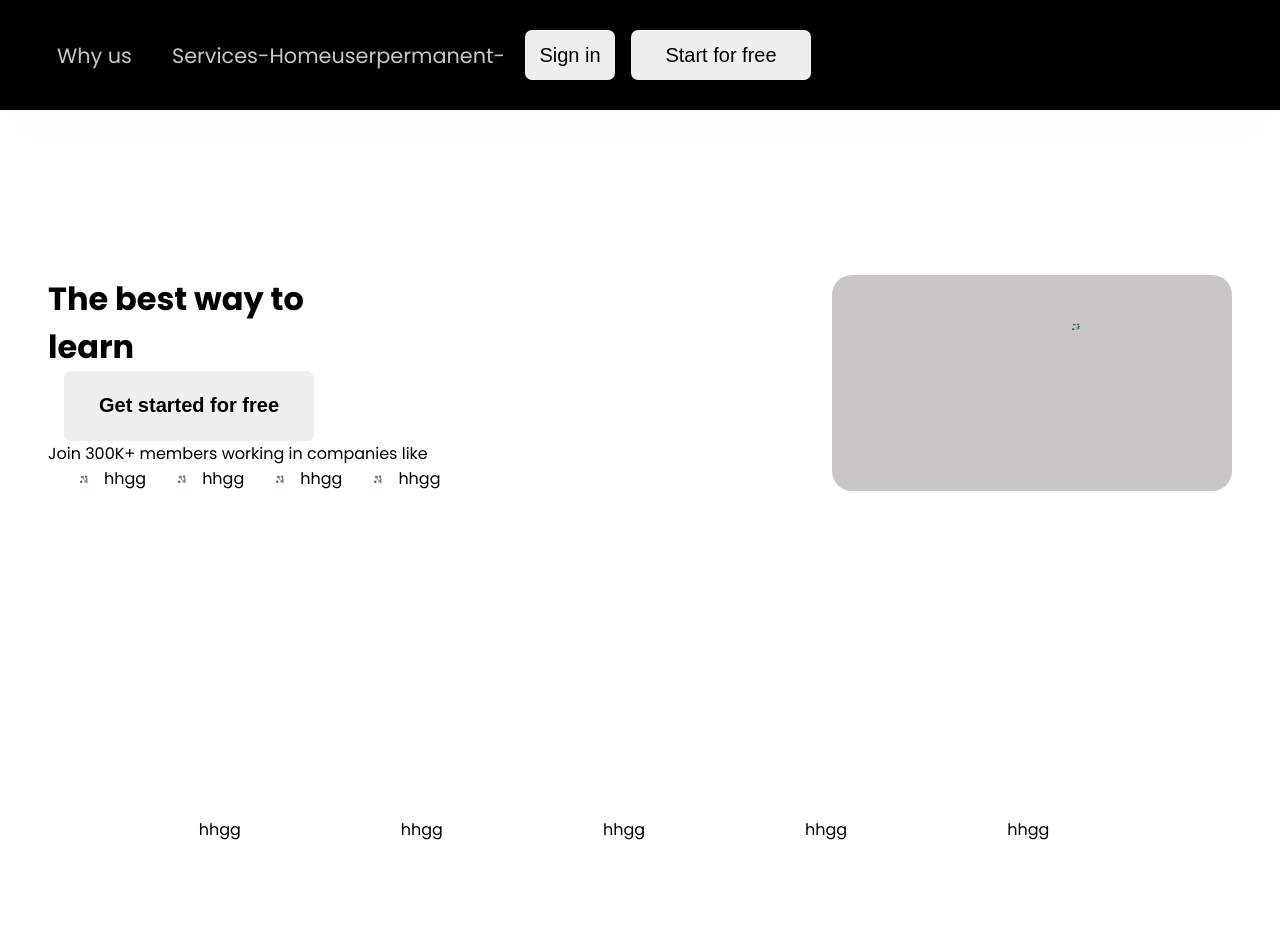
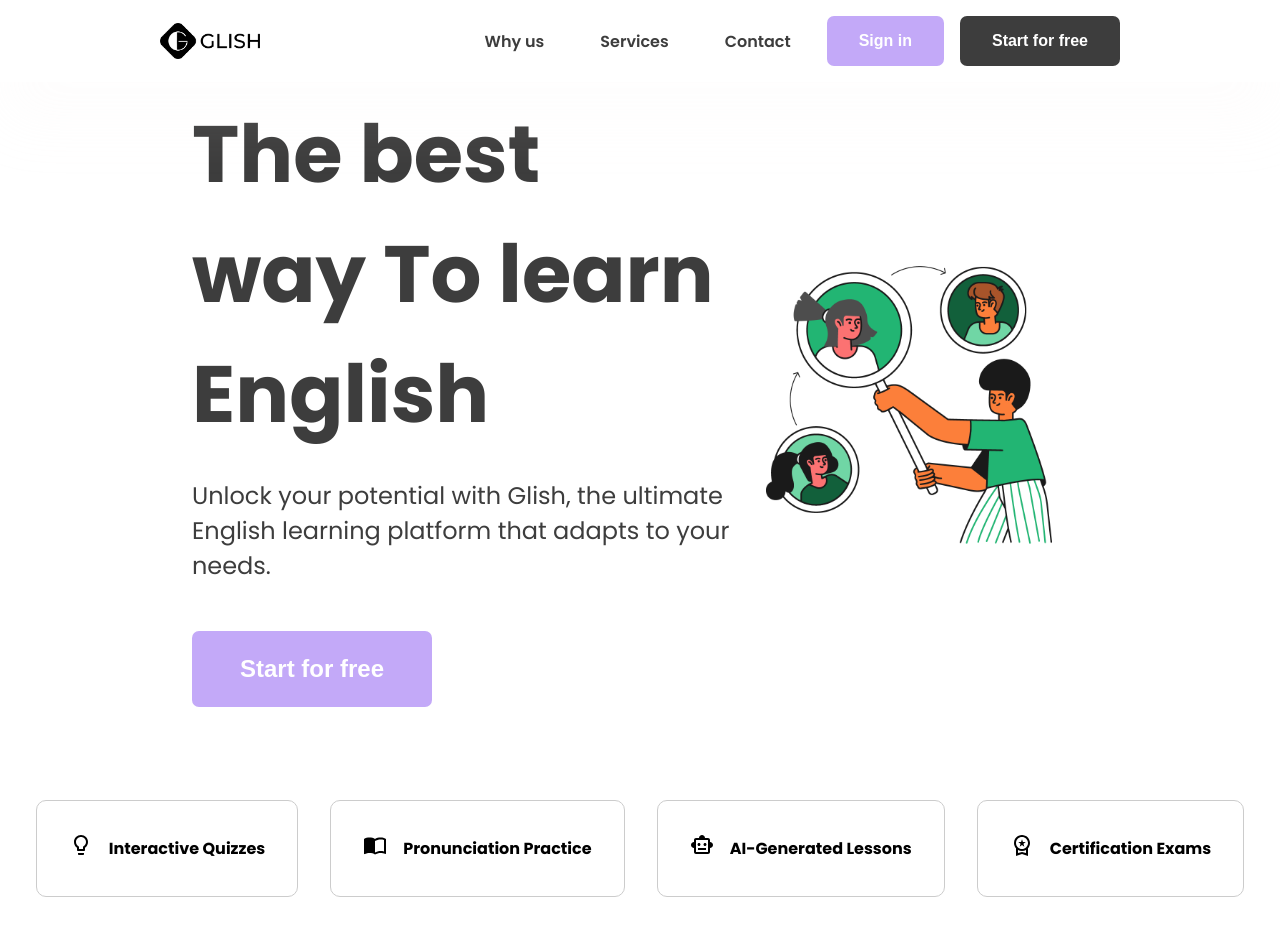
Before and after one commit to PriscaSL/finder, a React (Create React App) app in the folder front/: page /landing in a window 1280 px wide. Shown: the top 936 px of the page. Before the commit the page ends 906 px from the top, so only its background shows below. Built offline with nearby package versions, Linux system fonts and the light colour scheme.

Commit message:
change langing page

```diff
--- a/front/src/App.css
+++ b/front/src/App.css
@@ -2,8 +2,12 @@
 
 :root {
   --grey:rgb(200, 198, 198);
+  --black-color: #3D3D3D;
 }
 
+img {
+  max-width: 100%;
+}
 body{
   padding: 0;
   margin: 0 ;
--- a/front/src/components/Navbar.js
+++ b/front/src/components/Navbar.js
@@ -1,20 +1,20 @@
 import React from 'react';
 import '../styles/Nav.css';
 import { Link } from 'react-router-dom';
+import Logo from '../assets/LOGO GLISH NOIR.png';
 
 function Navbar() {
   return (
     <nav>
       <div className="leftSide">
-        {/*<img src='' alt="Logo" />*/}
+        <img src={Logo} alt="Logo" className='logo' />
       </div>
       <div className='rightSide' id='navbar'>
-
         <Link to="/why-us">Why us</Link>
-        <Link to="/homeuser">Services-Homeuserpermanent-</Link>
-
-        <button id='btnnobg' onClick={(e) => window.location.href ="/login"}>Sign in</button>
-        <button id='btnwbg' onClick={(e) => window.location.href ="/login"}>Start for free</button>
+        <Link to="/homeuser">Services</Link>
+        <Link to="/homeuser">Contact</Link>
+        <button onClick={(e) => window.location.href ="/login"} className='signin-link'>Sign in</button>
+        <button onClick={(e) => window.location.href ="/login"} className='start-for-free-link'>Start for free</button>
       </div>
     </nav>
   );
--- a/front/src/pages/Landing.js
+++ b/front/src/pages/Landing.js
@@ -1,49 +1,34 @@
 import React from 'react'
 import '../styles/Landing.css'
 import imgland from '../assets/hero-img.png'
-import { Link } from 'react-router-dom'
 import Navbar from '../components/Navbar'
+;import ModuleList from '../helpers/ModuleList';
 
 function Landing() {
 	return (
 		<>
-			<Navbar/>
+			<Navbar />
 			<div className="landing" >
-				<div className="partbody">
-
-					<div className='textland'>
-						<h1>The best way to <br /> learn</h1>
-						<button id='btnpurple'><Link to='/login'>Get started for free</Link></button>
-						<p id='textland'>Join 300K+ members working in companies like</p>
-						<div className='imagepartenaire'>
-							<img src={imgland} />
-							<label>hhgg</label>
-							<img src={imgland} />
-							<label>hhgg</label>
-							<img src={imgland} />
-							<label>hhgg</label>
-							<img src={imgland} />
-							<label>hhgg</label>
-						</div>
-					</div>
-
-					<div className='imgland'>
-						<img src={imgland} />
-					</div>
-
+				<div className="leftSide-hero">
+					<h1>The best way <span>To learn</span> English</h1>
+					<p>Unlock your potential with Glish, the ultimate English learning platform that adapts to your needs.</p>
+					<button onClick={() => window.location.href = "/login"} className="start-for-free-btn">Start for free</button>
 				</div>
-				<div className="partfoot">
-					<img src={imgland} />
-					<label>hhgg</label>
-					<img src={imgland} />
-					<label>hhgg</label>
-					<img src={imgland} />
-					<label>hhgg</label>
-					<img src={imgland} />
-					<label>hhgg</label>
-					<img src={imgland} />
-					<label>hhgg</label>
+				<div className="rightSide-hero">
+					<img src={imgland} alt="Landing" className='imgland' />
 				</div>
+			</div>
+			<div className='landing-module'>
+				{ModuleList.map((moduleItem, key) => {
+					return (
+							<div className='module-item'>
+								<div className='icon' style={{backgroundColor: moduleItem.bg}}>
+									{moduleItem.image}
+								</div>
+								<h4>{moduleItem.tilte}</h4>
+							</div>
+					)
+				})}
 			</div>
 		</>
 	)
--- a/front/src/styles/Landing.css
+++ b/front/src/styles/Landing.css
@@ -1,62 +1,67 @@
-.landing{
-    width: 100%;
-    height: 90vh;
-    display: flex;
-    justify-content: center;
-    align-items: center;
-    flex-direction: column;
-  }
-  .partbody{
-    display: grid;
-    grid-template-columns: 1fr  1fr;
-    position: relative;
-  }
+.landing {
+      display: flex;
+      justify-content: space-between;
+      height: 100vh;
+      flex-grow: 1;
+      flex-basis: 0;
+      padding: 12em;
+      align-items: center;
+}
 
- .imagepartenaire img{
-    padding-left: 2rem;
-    width: 40px;
- }
- .imagepartenaire label{
-    padding-left: 1rem;
- }
- .imgland{
-    background-color: var(--grey);
-    border-radius: 20px;
-    width: 400px;
-    padding-left: 12rem;
-    margin-left: 12rem;
- }
- .imgland img{
-    width: 50%;
-    padding: 3rem;
-    border-radius: 20px;
- }
- #btnpurple{
-    left: 1rem;
-    width: 250px;
-    height: 70px;
-    padding: 1rem;
-    font-weight: bold;
- }
-a{
-   text-decoration: none;
-   color: black;
+.landing h1 {
+      font-size: 5em;
+      font-weight: 700;
+      color: #3D3D3D;
 }
-.partfoot img{
-    width: 80px;
-    padding: 5rem;
-    border-radius: 20px;
+
+.landing p {
+      font-size: 1.5em;
+      color: #3D3D3D;
+      margin-top: 1em;
 }
-.partfoot{
-    position: relative;
-    align-items: center;
-    justify-content: center;
-    padding-left: 8rem;
-    padding-top: .5rem;
-    top: 15rem;
+
+.start-for-free-btn {
+      background-color: #C3A9F8;
+      color: white;
+      font-size: 1.5em;
+      font-weight: 700;
+      padding: 1em 2em;
+      border: none;
+      border-radius: 7px;
+      cursor: pointer;
+      margin-top: 2em;
 }
-.partfoot label{
-    position: relative;
-    bottom: 4rem;
-    right: 10rem;
+
+.start-for-free-btn:hover {
+      background-color: rgb(179, 135, 255);
 }
+
+.rightSide-hero {
+      display: flex;
+      justify-content: center;
+      flex-direction: column;
+      align-items: center;
+      align-content: center;
+}
+
+.imgland {
+      width: 80%;
+      margin: auto;
+}
+
+.landing-module {
+   display: flex;
+   justify-content: center;
+   align-items: center;
+   gap: 2em;
+   margin-bottom: 5em;
+}
+
+.landing-module .module-item {
+   display: flex;
+   align-items: center;
+   padding: 2em;
+   border: 1px solid #ccc;
+   border-radius: 10px;
+   gap: 1em;
+}
--- a/front/src/styles/Nav.css
+++ b/front/src/styles/Nav.css
@@ -1,15 +1,19 @@
 nav {
-    background-color: black;
-    position: sticky;
+    background-color: #fff;
+    position: fixed;
     top: 0;
     left: 0;
     width: 100%;
-    z-index: 1000;
+    z-index: 10;
     box-shadow: 0px 40px 60px rgba(243, 237, 237, 0.1);
-    padding: 30px 5px;
+    padding: 1em 10em;
+    display: flex;
     align-items: center;
     justify-content: space-between;
-    display: flex;
+}
+
+.logo {
+    width: 100px;
 }
 
 button {
@@ -20,38 +24,46 @@ button {
     cursor: pointer;
     justify-content: center;
     text-decoration: none;
-    font-size: 20px;
+    font-weight: bold;
+    font-size: 1em;
+    padding: 1em 2em;
 }
 
-#btnnobg {
-    width: 90px;
-    height: 50px;
+.signin-link {
+    background-color: #C3A9F8;
+    color: white;
 }
 
-#btnwbg {
-    left: 1rem;
-    width: 180px;
-    height: 50px;
+.signin-link:hover {
+    background-color: rgb(179, 135, 255);
+}
+
+.start-for-free-link {
+    background-color: var(--black-color);
+    color: white;
+}
+
+.start-for-free-link:hover {
+    background-color: #202020;
 }
 
 .rightSide a {
     list-style: none;
     padding: 0 20px;
-    position: relative;
     text-decoration: none;
-    font-size: 1.3rem;
-    font-weight: 400;
-    color: var(--grey);
+    font-size: 1em;
+    font-weight: 600;
+    color: var(--black-color);
     transition: 0.3s ease-in-out;
+}
+
+.rightSide a:hover {
+    color: #202020;
 }
 
 .rightSide {
     display: flex;
+    justify-content: center;
     align-items: center;
-    justify-content: center;
-    padding-right: 30rem;
+    gap: 1em;
 }
-
-    #mobile {
-        display: block;
-    }
```
